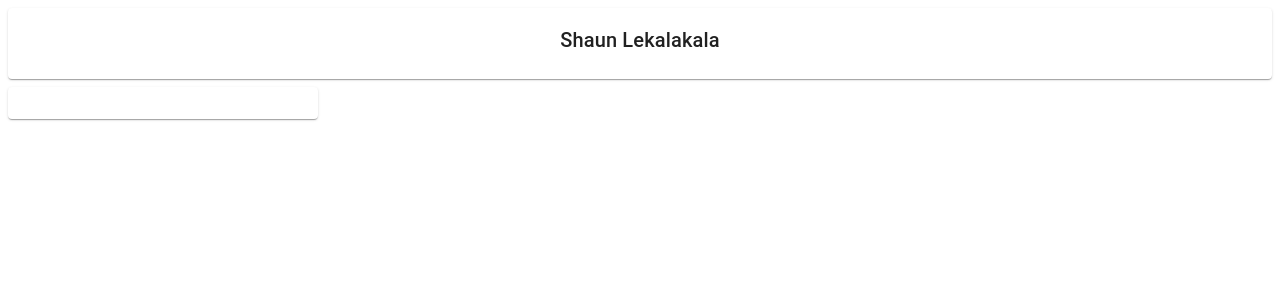
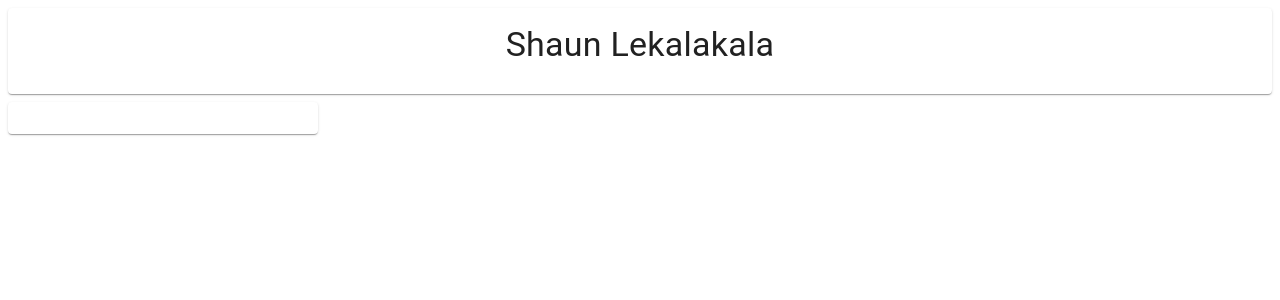
Before and after one commit to shaun5481/mycv, a React (Create React App) app: page / in a window 1280 px wide. Shown: the top 300 px of the page. Built offline with nearby package versions, Linux system fonts and the light colour scheme.

Commit message:
1 file modified

```diff
--- a/src/App.js
+++ b/src/App.js
@@ -23,12 +23,9 @@ export default function FullWidthGrid() {
       <Grid container spacing={1}>
         <Grid item xs={12}>
           <Paper className={classes.paper}>
-            <Typography
-            variant="h6"
-            component="h2"
-            gutterBottom
-            >
-              Shaun Lekalakala</Typography>
+            <Typography variant="h4" component="h2" gutterBottom>
+              Shaun Lekalakala
+            </Typography>
           </Paper>
         </Grid>
         <Grid item xs={6} sm={3}>
```
